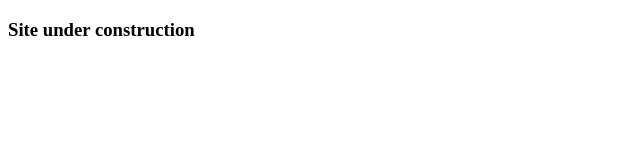
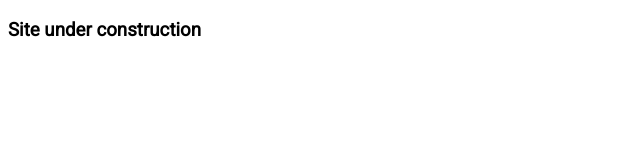
Before and after one commit to daniel-paz/daniel-paz.github.io, a plain HTML site: page index.html in a window 1280 px wide. Shown: the full height of the page, 0-640 px from the left. Drawn offline with Linux system fonts and the light colour scheme.

Commit message:
Update index.html

```diff
--- a/index.html
+++ b/index.html
@@ -3,8 +3,9 @@
   <head>
     <meta charset="utf-8">
     <title>Daniel Paz | Developer & Designer</title>
+    <link href="https://fonts.googleapis.com/css?family=Roboto" rel="stylesheet">
   </head>
-  <body>
+  <body style="font-family:Roboto, 'sans serif';">
     <h3>Site under construction</h3>
   </body>
 </html>
```
